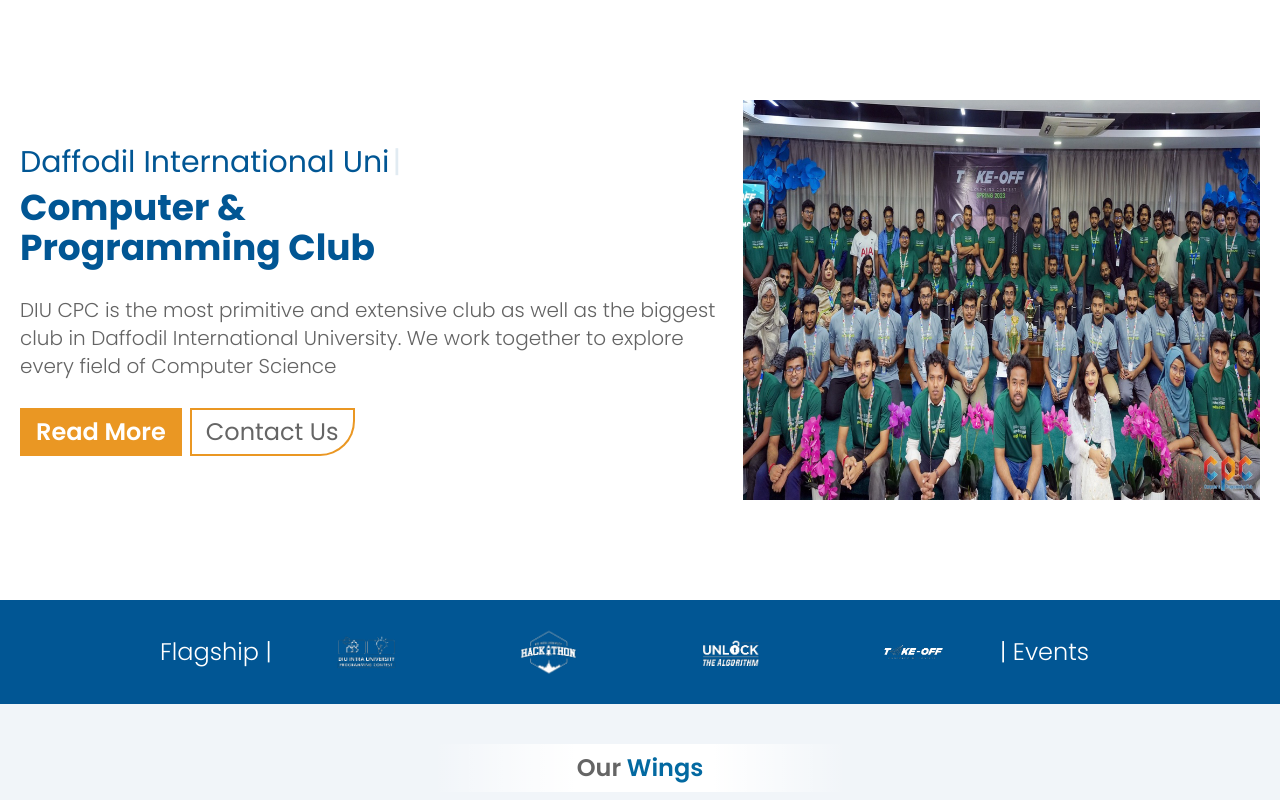
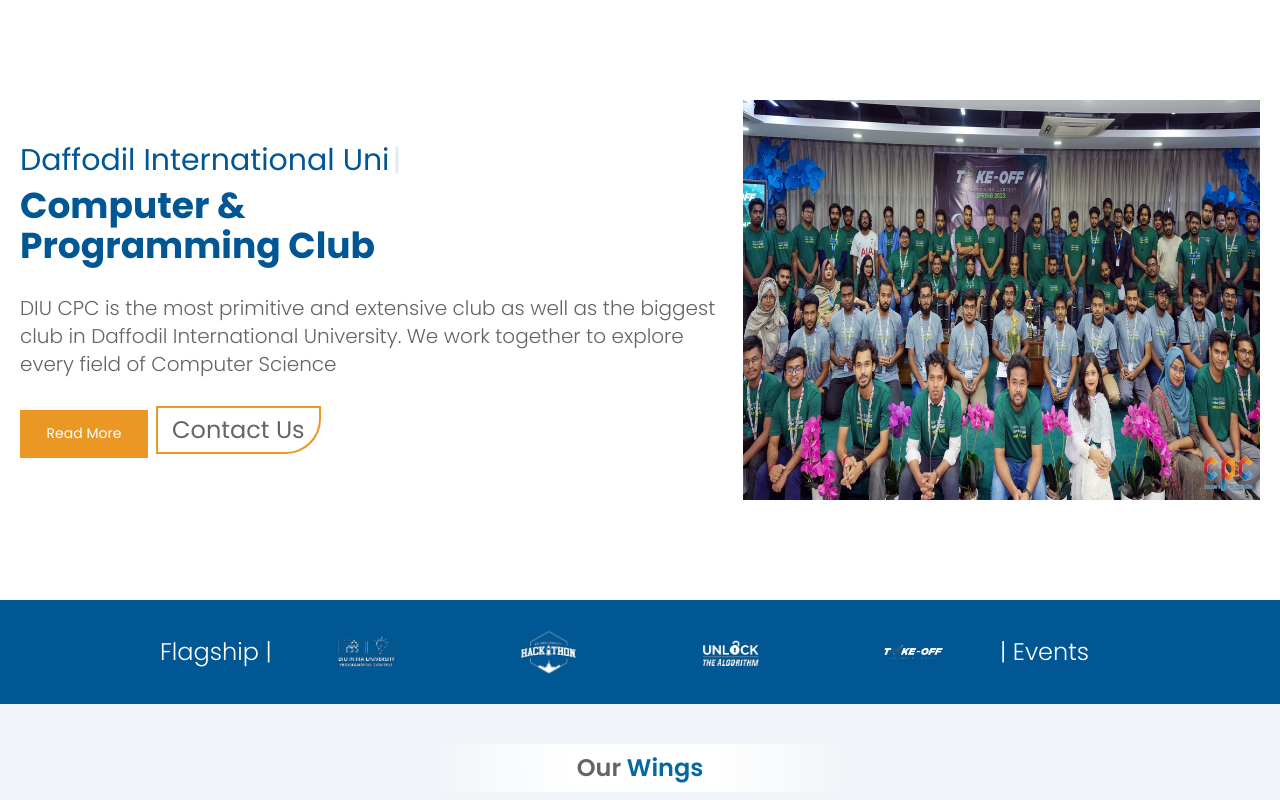
Before and after one commit to hasibulmahi/cpc-dev, a React (Create React App) app: page / in a window 1280 px wide. Shown: the top 800 px of the page. Built offline with nearby package versions, Linux system fonts and the light colour scheme; no server answers.

Commit message:
Update Home.js

```diff
--- a/src/Pages/Home/Home.js
+++ b/src/Pages/Home/Home.js
@@ -131,7 +131,12 @@
                   together to explore every field of Computer Science
                 </div>
                 <div className="mt-2 xl:mt-7">
-                  <button className="bg-[#EA9723] py-1 xl:py-2 px-2 xl:px-4 text-xs xl:text-2xl text-white font-semibold">
+                  {/* <button className="bg-[#EA9723] py-1 xl:py-2 px-2 xl:px-4 text-xs xl:text-2xl text-white font-semibold">
+                    Read More
+                  </button> */}
+                  <button className="text-l w-32 h-12 bg-[#EA9723] text-white relative overflow-hidden group z-10 hover:text-white duration-1000">
+                    <span className="absolute bg-orange-400 w-36 h-36 rounded-full group-hover:scale-100 scale-0 -z-10 -left-2 -top-10 group-hover:duration-500 duration-700 origin-center transform transition-all"></span>
+                    <span className="absolute bg-orange-300 w-36 h-36 -left-2 -top-10 rounded-full group-hover:scale-100 scale-0 -z-10 group-hover:duration-700 duration-500 origin-center transform transition-all"></span>
                     Read More
                   </button>
                   <button className="ml-2 ring-2 ring-inset ring-[#EA9723] py-1 xl:py-2 px-2 xl:px-4 text-xs xl:text-2xl text-[#656565] font-normal rounded-br-xl xl:rounded-br-[35px]">
```
